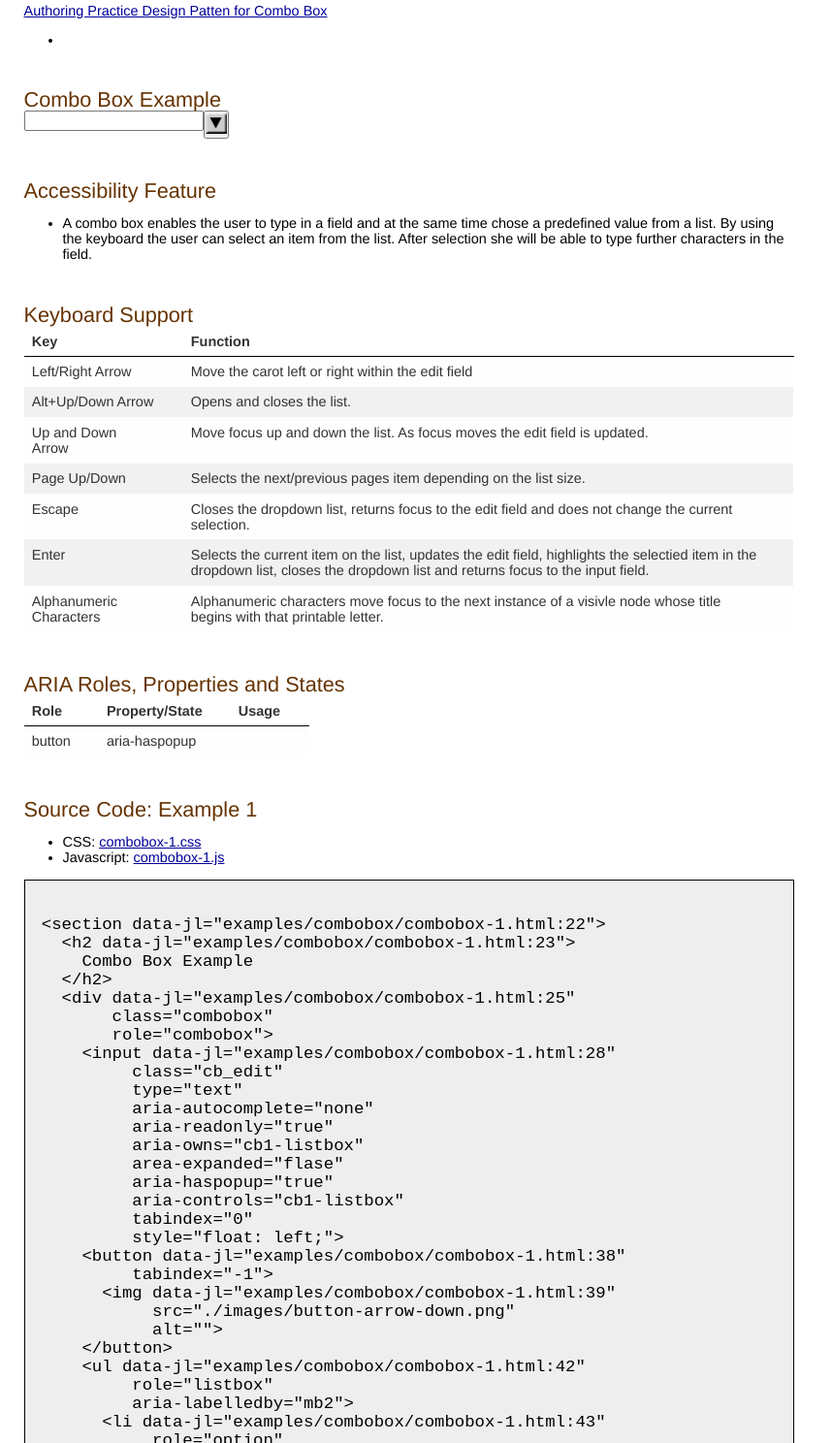
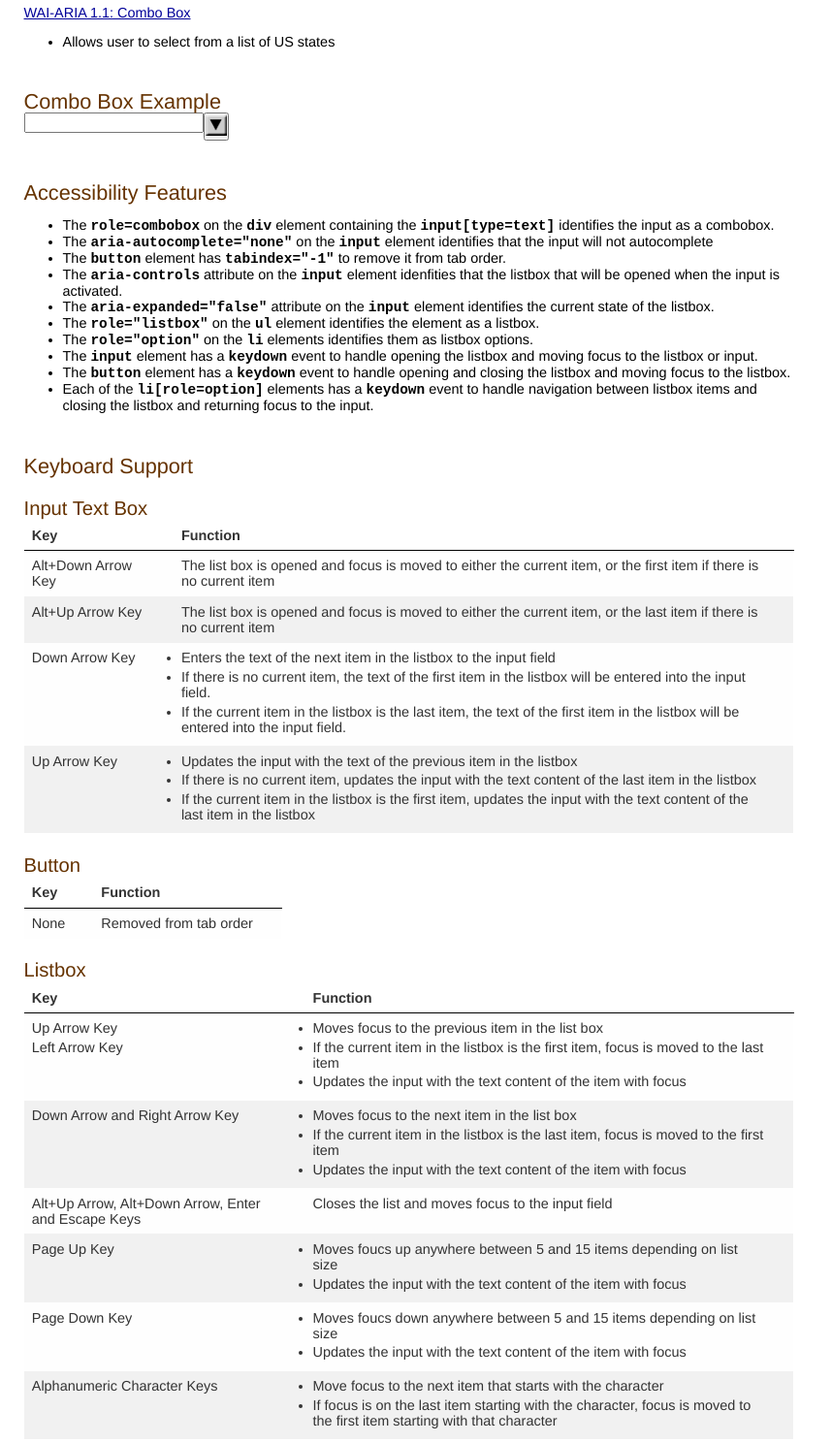
Before and after one commit to jongund/oaa-examples, a plain HTML site: page examples/combobox/combobox-1.html in a window 1280 px wide. Shown: the part 78-1566 px from the top of the page at 97% size, without its empty margins (0-858 px from the left). Drawn offline with Linux system fonts and the light colour scheme.

Commit message:
Complete
Draft1

```diff
--- a/examples/combobox/combobox-1.html
+++ b/examples/combobox/combobox-1.html
@@ -12,11 +12,11 @@
   </head>
   <body>
     <main role="main">
-      <h1>ARIA Combo Box Example: Aria-autocomplete = none</h1>
+      <h1>ARIA Combo Box Example: <code>aria-autocomplete=none</code></h1>
 
-      <p> <p> <a href="../../aria-practices.html#combobox-1">Authoring Practice Design Patten for Combo Box</a></p>
+      <p> <p> <a href="../../aria-practices.html#combobox-1">WAI-ARIA 1.1: Combo Box</a></p>
       <ul>
-          <li></li>
+          <li>Allows user to select from a list of US states</li>
       </ul>
 
       <section id="code-ex-1">
@@ -27,15 +27,12 @@
              role="combobox">
           <input id="cb1-input" class="cb_edit" type="text"
                  aria-autocomplete="none"
-                 aria-readonly="true"
-                 aria-owns="cb1-listbox"
-                 area-expanded="flase"
+                 aria-expanded="flase"
                  aria-haspopup="true"
                  aria-controls="cb1-listbox"
-                 tabindex="0"
                  style="float: left;"
           />
-          <button id="cb1-button"tabindex="-1" >
+          <button id="cb1-button" tabindex="-1">
             <img src="./images/button-arrow-down.png" alt="">
           </button>
 
@@ -55,7 +52,7 @@
             <li id="cb1-opt13" role="option" class="cb_option" tabindex="-1">Guam</li>
             <li id="cb1-opt14" role="option" class="cb_option" tabindex="-1">Hawaii</li>
             <li id="cb1-opt15" role="option" class="cb_option" tabindex="-1">Idaho</li>
-            <li id="cb1-opt16" role="option" class="cb_option selected" tabindex="-1">Illinois</li>
+            <li id="cb1-opt16" role="option" class="cb_option" tabindex="-1">Illinois</li>
             <li id="cb1-opt17" role="option" class="cb_option" tabindex="-1">Indiana</li>
             <li id="cb1-opt18" role="option" class="cb_option" tabindex="-1">Iowa</li>
             <li id="cb1-opt19" role="option" class="cb_option" tabindex="-1">Kansas</li>
@@ -101,15 +98,23 @@
       </section>
 
 
-      <h2 id="id_a11yfeature">Accessibility Feature</h2>
+      <h2 id="id_a11yfeature">Accessibility Features</h2>
              <ul>
-                <li>A combo box enables the user to type in a field and at the same time chose a predefined
-                    value from a list. By using the keyboard the user can select an item from the list. After
-                    selection she will be able to type further characters in the field.</li>
+                <li>The <code>role=combobox</code> on the <code>div</code> element containing the <code>input[type=text]</code> identifies the input as a combobox.</li>
+                <li>The <code>aria-autocomplete="none"</code> on the <code>input</code> element identifies that the input will not autocomplete</li>
+                <li>The <code>button</code> element has <code>tabindex="-1"</code> to remove it from tab order.</li>
+                <li>The <code>aria-controls</code> attribute on the <code>input</code> element idenfities that the listbox that will be opened when the input is activated.</li>
+                <li>The <code>aria-expanded="false"</code> attribute on the <code>input</code> element identifies the current state of the listbox.</li>
+                <li>The <code>role="listbox"</code> on the <code>ul</code> element identifies the element as a listbox.</li>
+                <li>The <code>role="option"</code> on the <code>li</code> elements identifies them as listbox options.</li>
+                <li>The <code>input</code> element has a <code>keydown</code> event to handle opening the listbox and moving focus to the listbox or input.</li>
+                <li>The <code>button</code> element has a <code>keydown</code> event to handle opening and closing the listbox and moving focus to the listbox.</li>
+                <li>Each of the <code>li[role=option]</code> elements has a <code>keydown</code> event to handle navigation between listbox items and closing the listbox and returning focus to the input.</li>
               </ul>
 
       <h2 id="id_kbd">Keyboard Support</h2>
-      <table aria-labelledby="id_kbd">
+      <h3 id="id_kbd1">Input Text Box</h3>
+      <table aria-labelledby="id_kbd id_kbd1">
         <thead>
           <tr>
             <th>Key</th>
@@ -118,33 +123,118 @@
         </thead>
         <tbody>
           <tr>
-            <td>Left/Right Arrow</td>
-            <td>Move the carot left or right within the edit field</td>
+            <td>Alt+Down Arrow Key</td>
+            <td>The list box is opened and focus is moved to either the current item, or the first item if there is no current item</td>
           </tr>
           <tr>
-            <td>Alt+Up/Down Arrow</td>
-            <td>Opens and closes the list.</td>
+            <td>Alt+Up Arrow Key</td>
+            <td>The list box is opened and focus is moved to either the current item, or the last item if there is no current item</td>
+          </tr>
+
+          <tr>
+            <td>Down Arrow Key</td>
+            <td>
+              <ul>
+                <li>Enters the text of the next item in the listbox to the input field</li>
+                <li>If there is no current item, the text of the first item in the listbox will be entered into the input field. </li>
+                <li>If the current item in the listbox is the last item, the text of the first item in the listbox will be entered into the input field. </li>
+              </ul>
+            </td>
           </tr>
           <tr>
-            <td>Up and Down Arrow</td>
-            <td>Move focus up and down the list. As focus moves the edit field is updated.</td>
+            <td>Up Arrow Key</td>
+            <td>
+              <ul>
+                <li>Updates the input with the text of the previous item in the listbox</li>
+                <li>If there is no current item, updates the input with the text content of the last item in the listbox</li>
+                <li>If the current item in the listbox is the first item, updates the input with the text content of the last item in the listbox</li>
+              </ul>
+            </td>
+          </tr>
+        </tbody>
+      </table>
+
+      <h3 id="id_kbd2">Button</h3>
+      <table aria-labelledby="id_kbd id_kbd2">
+        <thead>
+          <tr>
+            <th>Key</th>
+            <th>Function</th>
+          </tr>
+        </thead>
+        <tbody>
+          <tr>
+            <td>None</td>
+            <td>Removed from tab order</td>
+          </tr>
+        </tbody>
+      </table>
+
+      <h3 id="id_kbd3">Listbox</h3>
+      <table aria-labelledby="id_kbd id_kbd3">
+        <thead>
+          <tr>
+            <th>Key</th>
+            <th>Function</th>
+          </tr>
+        </thead>
+        <tbody>
+          <tr>
+            <td>
+              <ul style="list-style: none">
+                <li>Up Arrow Key</li>
+                <li>Left Arrow Key</li>
+              </ul>
+            </td>
+            <td>
+              <ul>
+                <li>Moves focus to the previous item in the list box</li>
+                <li>If the current item in the listbox is the first item, focus is moved to the last item</li>
+                <li>Updates the input with the text content of the item with focus</li>
+              </ul>
+            </td>
           </tr>
           <tr>
-            <td>Page Up/Down</td>
-            <td>Selects the next/previous pages item depending on the list size.</td>
+            <td>Down Arrow and Right Arrow Key</td>
+            <td>
+              <ul>
+                <li>Moves focus to the next item in the list box</li>
+                <li>If the current item in the listbox is the last item, focus is moved to the first item</li>
+                <li>Updates the input with the text content of the item with focus</li>
+              </ul>
+            </td>
           </tr>
           <tr>
-            <td>Escape</td>
-            <td>Closes the dropdown list, returns focus to the edit field and does not change the current selection.</td>
+            <td>Alt+Up Arrow, Alt+Down Arrow, Enter and Escape Keys</td>
+            <td>Closes the list and moves focus to the input field</td>
           </tr>
           <tr>
-            <td>Enter</td>
-            <td>Selects the current item on the list, updates the edit field, highlights the selectied item in the
-                dropdown list, closes the dropdown list and returns focus to the input field.</td>
+            <td>Page Up Key</td>
+            <td>
+              <ul>
+                <li>Moves foucs up anywhere between 5 and 15 items depending on list size</li>
+                <li>Updates the input with the text content of the item with focus</li>
+              <ul>
+            </td>
           </tr>
           <tr>
-            <td>Alphanumeric Characters </td>
-            <td>Alphanumeric characters move focus to the next instance of a visivle node whose title begins with that printable letter.</td>
+            <td>Page Down Key</td>
+            <td>
+              <ul>
+                <li>Moves foucs down anywhere between 5 and 15 items depending on list size</li>
+                <li>Updates the input with the text content of the item with focus</li>
+              <ul>
+            </td>
+          </tr>
+
+          <tr>
+            <td>Alphanumeric Character Keys</td>
+            <td>
+              <ul>
+                <li>Move focus to the next item that starts with the character</li>
+                <li>If focus is on the last item starting with the character, focus is moved to the first item starting with that character</li>
+              </ul>
+            </td>
           </tr>
         </tbody>
       </table>
--- a/examples/combobox/js/combobox-1.js
+++ b/examples/combobox/js/combobox-1.js
@@ -120,6 +120,7 @@ aria.widget.ListBox = function(comboBox){
   this.firstComboItem = false;
   this.lastComboItem = false;
   this.selectedItem = false;
+  this.tabDistance = 0;
 };
 
 /**
@@ -134,10 +135,12 @@ aria.widget.ListBox.prototype.initListBox = function(){
 
   var listBox = this;
   var cn = this.comboBox.listBoxNode.firstChild;
+  var numItems = 0;
 
   while (cn){
     if (cn.nodeType === Node.ELEMENT_NODE){
       if (cn.getAttribute('role')  === 'option'){
+        numItems += 1;
         cn.tabIndex = -1;
         if (!this.firstComboItem) this.firstComboItem = cn;
         this.lastComboItem = cn;
@@ -165,10 +168,28 @@ aria.widget.ListBox.prototype.initListBox = function(){
     }
     cn = cn.nextSibling;
   }
+  listBox.calcTabDistance(numItems);
 
   this.button = new aria.widget.Button(this.comboBox);
   this.button.initButton();
 };
+
+/**
+ * @method calcTabDistance
+ *
+ * @memberOf aria.widget.ListBox
+ *
+ * @desc  Moves focus to next item
+ */
+
+aria.widget.ListBox.prototype.calcTabDistance = function(numItems){
+
+  if(numItems){
+    this.tabDistance = numItems/10;
+    if(this.tabDistance < 5)this.tabDistance = 5;
+    if(this.tabDistance > 15) this.tabDistance = 15;
+  }
+}
 
 /**
  * @method nextComboItem
@@ -300,10 +321,25 @@ aria.widget.ListBox.prototype.moveToPreviousComboItem = function(ci, n){
  */
 
 aria.widget.ListBox.prototype.setInput = function(ci){
-  selectedInput = ci.childNodes[0].nodeValue;
-  this.comboBox.inputNode.value = selectedInput;
+
+  this.comboBox.inputNode.value = ci.childNodes[0].nodeValue;
 };
 
+
+/**
+ * @method setInput
+ *
+ * @memberOf aria.widget.ListBox
+ *
+ * @desc  Set the text of the input field.
+ */
+
+aria.widget.ListBox.prototype.activateSelectedItem = function(){
+
+  this.selectedItem.focus()
+  this.setInput(this.selectedItem)
+
+}
 
 /**
  * @method nextAlphaComboItem
@@ -315,11 +351,10 @@ aria.widget.ListBox.prototype.setInput = function(ci){
 
 aria.widget.ListBox.prototype.nextAlphaComboItem = function(event){
 
+  var keyCode = String.fromCharCode(event.keyCode).toLowerCase();
   var flag = false;
 
-  var keyCode = String.fromCharCode(event.keyCode).toLowerCase();
-
-  if (keyCode >= 'a' && keyCode <= 'z'){
+  if (keyCode >= '0' && keyCode <= 'z'){
     cn = this.selectedItem.nextSibling;
     while(cn){
       if (cn.nodeType === Node.ELEMENT_NODE){
@@ -327,7 +362,7 @@ aria.widget.ListBox.prototype.nextAlphaComboItem = function(event){
           if (cn.childNodes[0].nodeValue.charAt(0).toLowerCase() === keyCode){
             nt = cn;
             this.selectedItem = nt;
-            nt.focus();
+            this.activateSelectedItem();
             flag = true;
             break;
           }
@@ -335,7 +370,7 @@ aria.widget.ListBox.prototype.nextAlphaComboItem = function(event){
       }
       cn = cn.nextSibling;
     }
-    if(flag == false){
+    if(!flag){
       cn = this.comboBox.listBoxNode.firstChild.nextSibling
       while(cn){
         if (cn.nodeType === Node.ELEMENT_NODE){
@@ -343,8 +378,7 @@ aria.widget.ListBox.prototype.nextAlphaComboItem = function(event){
             if (cn.childNodes[0].nodeValue.charAt(0).toLowerCase() === keyCode){
               nt = cn;
               this.selectedItem = nt;
-              nt.focus();
-              flag = true;
+              this.activateSelectedItem()
               break;
             }
           }
@@ -418,12 +452,12 @@ aria.widget.ListBox.prototype.eventKeyDown = function(event, listBox){
     break;
 
   case listBox.keyCode.PAGEUP:
-    nt = listBox.moveToPreviousComboItem(ct, 10);
+    nt = listBox.moveToPreviousComboItem(ct, listBox.tabDistance);
     flag = true;
     break;
 
   case listBox.keyCode.PAGEDOWN:
-    nt = listBox.moveToNextComboItem(ct, 10);
+    nt = listBox.moveToNextComboItem(ct, listBox.tabDistance);
     flag = true;
     break;
 
@@ -496,7 +530,10 @@ aria.widget.ComboBoxInput = function(node){
   if (inputs && inputs[0]) this.inputNode = inputs[0];
 
   var buttons = document.getElementsByTagName('button');
-  if (buttons && buttons[0]) this.buttonNode = buttons[0];
+  if (buttons && buttons[0]){
+    this.buttonNode = buttons[0];
+    this.buttonNode.tabIndex = "-1";
+  }
 
 };
 
@@ -547,6 +584,8 @@ aria.widget.ComboBoxInput.prototype.openListBox = function(){
     this.listBoxNode.style.position = 'absolute';
     this.listBoxNode.style.top  = (pos.y + br.height) + "px";
     this.listBoxNode.style.left = pos.x + "px"; ;
+
+    this.inputNode.setAttribute('aria-expanded', 'true');
   }
 };
 
@@ -563,6 +602,7 @@ aria.widget.ComboBoxInput.prototype.closeListBox = function(){
 
   if(this.listBoxNode){
     this.listBoxNode.style.display = 'none';
+    this.inputNode.setAttribute('aria-expanded', 'false');
   }
 
 };
@@ -577,14 +617,18 @@ aria.widget.ComboBoxInput.prototype.closeListBox = function(){
 
 aria.widget.ComboBoxInput.prototype.toggleListBox = function(){
 
+  this.listBox.button.toggleHighlightButton();
+
   if (this.listBoxNode){
     if (this.listBoxNode.style.display === 'block'){
       this.listBoxNode.style.display = 'none';
       this.inputNode.focus();
+      this.inputNode.setAttribute('aria-expanded', 'false');
     }
     else{
       this.listBoxNode.style.display = 'block';
       if(this.listBox.selectedItem)this.listBox.selectedItem.focus();
+      this.inputNode.setAttribute('aria-expanded', 'true');
     }
   }
 
@@ -740,9 +784,9 @@ aria.widget.Button.prototype.initButton = function(){
 
 };
 
-aria.widget.Button.prototype.toggleHighlightButton = function(comboBox){
+aria.widget.Button.prototype.toggleHighlightButton = function(){
 
-  var img = comboBox.buttonNode.firstChild;
+  var img = this.comboBox.buttonNode.firstChild;
 
   while(img) {
     if (img.nodeType === Node.ELEMENT_NODE) {
@@ -750,7 +794,6 @@ aria.widget.Button.prototype.toggleHighlightButton = function(comboBox){
     }
     img = img.nextSibling;
   }
-  console.log(img.src)
   if(img.src.indexOf('button-arrow-down.png') > 0){
     img.src = "./images/button-arrow-down-hl.png";
   }
@@ -776,6 +819,9 @@ aria.widget.Button.prototype.eventClick = function(event, comboBox){
 
   if (type === 'click'){
     this.comboBox.toggleListBox();
-    this.toggleHighlightButton(comboBox);
+    if(!this.comboBox.listBox.selectedItem){
+      this.comboBox.listBox.selectedItem = this.comboBox.listBox.firstComboItem
+      this.comboBox.listBox.activateSelectedItem()
+    }
   }
 }
```
